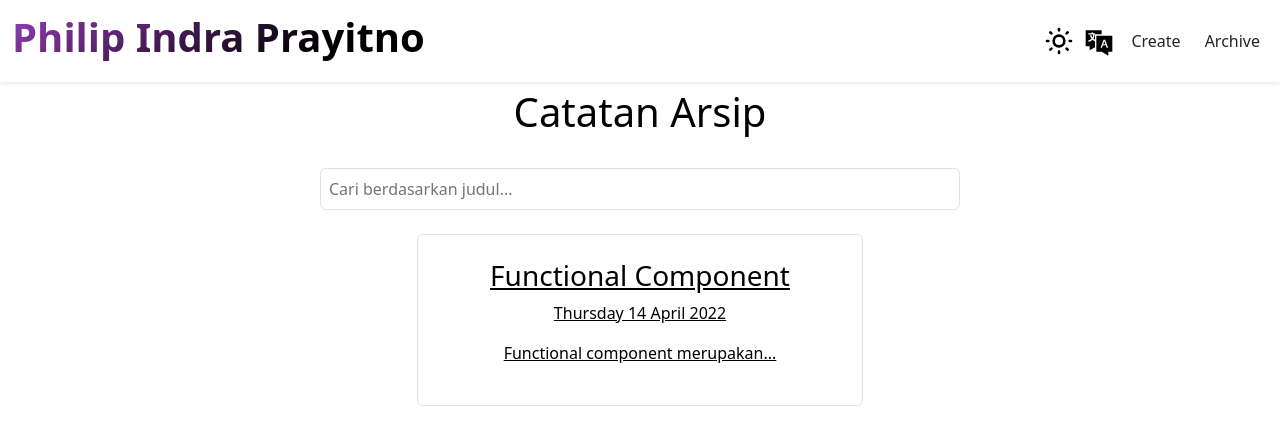
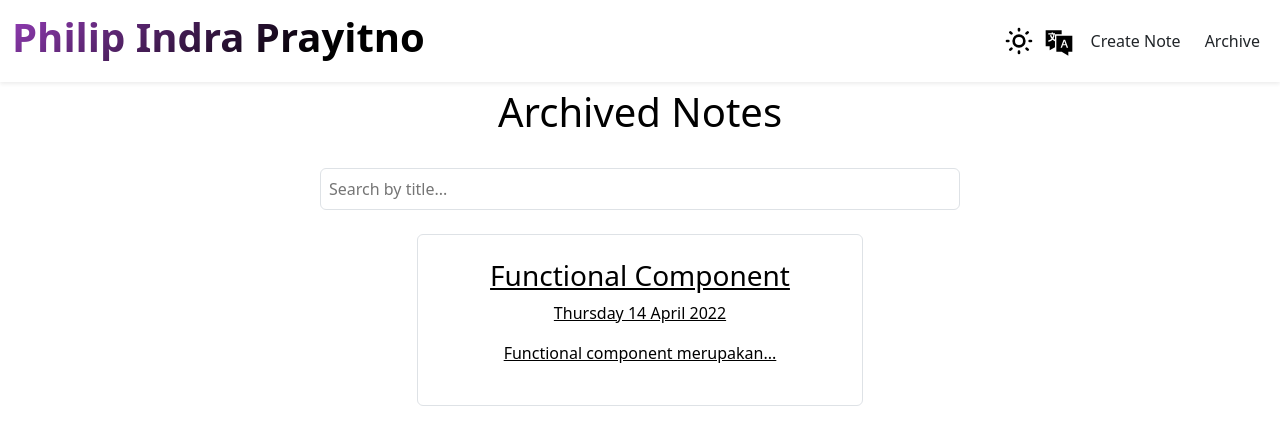
Before and after one commit to S1rent/notes2025, a React (Create React App) app: page /archive in a window 1280 px wide. Shown: the top 444 px of the page. Built offline with nearby package versions, Linux system fonts and the light colour scheme.

Commit message:
feat: added some localization

```diff
--- a/src/components/Navbar.js
+++ b/src/components/Navbar.js
@@ -8,6 +8,7 @@ import {LANGUAGE_ENUM, useLanguage} from '../context/LanguageContext';
 import { THEME_ENUM, useTheme } from "../context/ThemeContext";
 import MoonIcon from "../assets/MoonIcon";
 import WhiteLanguageIcon from "../assets/WhiteLanguageIcon";
+import { getLocalizedStrings, LOCALIZATION_STRINGS_ENUM } from "../utils/localization";
 
 const Header = () => {
   const [isOpen, setIsOpen] = useState(false);
@@ -17,6 +18,8 @@ const Header = () => {
 
   const currentTheme = getTheme()
   const isDarkTheme = currentTheme === THEME_ENUM.dark
+
+  const currentLang = getLanguage();
 
   return (
     <header className={`navbar navbar-expand-lg navbar-light ${isDarkTheme ? 'bg-black' : 'bg-white'} shadow-sm fixed-top`}>
@@ -85,12 +88,12 @@ const Header = () => {
             </li>
             <li className="nav-item">
               <Link className={`nav-link ${isDarkTheme ? "text-light" : "text-dark"}`} to="/create">
-                Create
+                {getLocalizedStrings(LOCALIZATION_STRINGS_ENUM.navBarCreate, currentLang)}
               </Link>
             </li>
             <li className="nav-item">
               <Link className={`nav-link ${isDarkTheme ? "text-light" : "text-dark"}`} to="/archive">
-                Archive
+                {getLocalizedStrings(LOCALIZATION_STRINGS_ENUM.navBarArchive, currentLang)}
               </Link>
             </li>
           </ul>
--- a/src/components/NoteForm.js
+++ b/src/components/NoteForm.js
@@ -1,7 +1,12 @@
 import React, { useState } from 'react';
 import 'bootstrap/dist/css/bootstrap.min.css';
+import { useLanguage } from '../context/LanguageContext';
+import { getLocalizedStrings, LOCALIZATION_STRINGS_ENUM } from '../utils/localization';
 
 const NoteForm = ({ onSubmit }) => {
+  const {getLanguage} = useLanguage();
+  const currentLang = getLanguage();
+
   const [formData, setFormData] = useState({
     title: '',
     description: '',
@@ -26,14 +31,14 @@ const NoteForm = ({ onSubmit }) => {
     <form onSubmit={handleSubmit} className="p-4 border rounded shadow-sm bg-white">
       <div className="mb-3">
         <label htmlFor="title" className="form-label fw-bolder">
-          Title
+          {getLocalizedStrings(LOCALIZATION_STRINGS_ENUM.title, currentLang)}
         </label>
         <input
           type="text"
           className="form-control"
           id="title"
           name="title"
-          placeholder="Enter title"
+          placeholder={getLocalizedStrings(LOCALIZATION_STRINGS_ENUM.enterTitle, currentLang)}
           value={formData.title}
           onChange={handleChange}
           required
@@ -42,14 +47,15 @@ const NoteForm = ({ onSubmit }) => {
 
       <div className="mb-3">
         <label htmlFor="description" className="form-label fw-bolder">
-          Description
+
+        {getLocalizedStrings(LOCALIZATION_STRINGS_ENUM.description, currentLang)}
         </label>
         <textarea
           className="form-control"
           id="description"
           name="description"
           rows="3"
-          placeholder="Enter description"
+          placeholder={getLocalizedStrings(LOCALIZATION_STRINGS_ENUM.enterDescription, currentLang)}
           value={formData.description}
           onChange={handleChange}
           required
@@ -66,12 +72,14 @@ const NoteForm = ({ onSubmit }) => {
           onChange={handleChange}
         />
         <label className="form-check-label" htmlFor="isArchive">
-          Archive this note?
+
+        {getLocalizedStrings(LOCALIZATION_STRINGS_ENUM.archiveThisNote, currentLang)}
         </label>
       </div>
 
       <button type="submit" className="btn btn-primary w-100" style={{ background: '#923cb5', border: 'none' }}>
-        Save Note
+
+      {getLocalizedStrings(LOCALIZATION_STRINGS_ENUM.saveNote, currentLang)}
       </button>
     </form>
   );
--- a/src/components/SearchBar.js
+++ b/src/components/SearchBar.js
@@ -1,12 +1,18 @@
 import React from "react";
 import PropTypes from "prop-types";
 import "bootstrap/dist/css/bootstrap.min.css";
+import { useLanguage } from "../context/LanguageContext";
+import { getLocalizedStrings, LOCALIZATION_STRINGS_ENUM } from "../utils/localization";
 
 const SearchBar = ({ searchTerm, onSearch }) => {
+
+  const {getLanguage} = useLanguage();
+  const currentLanguage = getLanguage();
+
   return (
     <input
       type="text"
-      placeholder="Cari berdasarkan judul..."
+      placeholder={getLocalizedStrings(LOCALIZATION_STRINGS_ENUM.homeNoteSearch, currentLanguage)}
       value={searchTerm}
       onChange={(e) => onSearch(e.target.value)}
       style={{ outline: 'none' }}
--- a/src/context/LanguageContext.js
+++ b/src/context/LanguageContext.js
@@ -13,7 +13,7 @@ export const useLanguage = () => {
 };
 
 export const LanguageProvider = ({ children }) => {
-    const [language, setLanguage] = useState(initialState);
+    const [language, setLanguage] = useState(localStorage.getItem('lang') ?? initialState);
 
     const getLanguage = () => {
         return language;
@@ -25,6 +25,7 @@ export const LanguageProvider = ({ children }) => {
             if(value === lang) {
                 isSuccess = true
                 setLanguage(lang)
+                localStorage.setItem('lang', lang);
             }
         });
         return isSuccess
--- a/src/context/ThemeContext.js
+++ b/src/context/ThemeContext.js
@@ -13,7 +13,7 @@ export const useTheme = () => {
 };
 
 export const ThemeProvider = ({ children }) => {
-    const [theme, setTheme] = useState(initialState);
+    const [theme, setTheme] = useState(localStorage.getItem('theme') ?? initialState);
 
     const getTheme = () => {
         return theme;
@@ -25,6 +25,7 @@ export const ThemeProvider = ({ children }) => {
             if(value === newTheme) {
                 isSuccess = true
                 setTheme(newTheme)
+                localStorage.setItem('theme', newTheme);
             }
         });
         return isSuccess
--- a/src/pages/Archive.js
+++ b/src/pages/Archive.js
@@ -3,12 +3,17 @@ import { useNotes } from "../context/NoteContext";
 import NoteList from "../components/NoteList";
 import SearchBar from "../components/SearchBar";
 import { THEME_ENUM, useTheme } from "../context/ThemeContext";
+import { useLanguage } from "../context/LanguageContext";
+import { getLocalizedStrings, LOCALIZATION_STRINGS_ENUM } from "../utils/localization";
 
 const Archive = () => {
   const { noteList } = useNotes();
   const [searchTerm, setSearchTerm] = useState("");
+
   const { getTheme } = useTheme();
   const isDarkTheme = getTheme() === THEME_ENUM.dark;
+  const {getLanguage} = useLanguage();
+  const currentLang = getLanguage();
 
   const filteredNotes = noteList
     .filter((x) => x.archived)
@@ -26,7 +31,7 @@ const Archive = () => {
           isDarkTheme ? "text-white" : "text-black"
         } text-center`}
       >
-        Catatan Arsip
+        {getLocalizedStrings(LOCALIZATION_STRINGS_ENUM.archivedNotes, currentLang)}
       </h1>
       <SearchBar searchTerm={searchTerm} onSearch={setSearchTerm} />
       <NoteList notes={filteredNotes} />
--- a/src/pages/CreateNote.js
+++ b/src/pages/CreateNote.js
@@ -3,11 +3,16 @@ import NoteForm from "../components/NoteForm";
 import { useNotes } from "../context/NoteContext";
 import { useNavigate } from 'react-router-dom';
 import { THEME_ENUM, useTheme } from "../context/ThemeContext";
+import { useLanguage } from "../context/LanguageContext";
+import { getLocalizedStrings, LOCALIZATION_STRINGS_ENUM } from "../utils/localization";
 
 const CreateNote = () => {
   const { addNote } = useNotes();
   const {getTheme} = useTheme();
   const isDarkTheme = getTheme() === THEME_ENUM.dark
+  const {getLanguage} = useLanguage();
+  const currentLang = getLanguage();
+
   const today = new Date()
   const navigate = useNavigate();
 
@@ -26,7 +31,7 @@ const CreateNote = () => {
 
   return (
     <div className="container" style={{ paddingTop: '5.5rem', minHeight: 800 }}>
-      <h1 className={`text-2xl font-bold ${isDarkTheme ? "text-white" : 'text-black'} my-5`}>Create a Note</h1>
+      <h1 className={`text-2xl font-bold ${isDarkTheme ? "text-white" : 'text-black'} my-5`}>{getLocalizedStrings(LOCALIZATION_STRINGS_ENUM.createNote, currentLang)}</h1>
       <NoteForm onSubmit={handleFormSubmit} />
     </div>
 
--- a/src/pages/Home.js
+++ b/src/pages/Home.js
@@ -5,13 +5,19 @@ import SearchBar from "../components/SearchBar";
 import { useSearchParams } from "react-router-dom";
 import ThemedContainer from "../components/ThemedContainer";
 import { THEME_ENUM, useTheme } from "../context/ThemeContext";
+import { LOCALIZATION_STRINGS_ENUM, getLocalizedStrings } from "../utils/localization";
+import { useLanguage } from "../context/LanguageContext";
 
 const Home = () => {
   const { noteList } = useNotes();
   const [searchParams, setSearchParams] = useSearchParams();
   const [searchTerm, setSearchTerm] = useState("");
+
   const {getTheme} = useTheme();
   const isDarkTheme = getTheme() === THEME_ENUM.dark
+
+  const {getLanguage} = useLanguage();
+  const currentLanguage = getLanguage();
 
   const filteredNotes = noteList
     .filter((x) => !x.archived)
@@ -37,7 +43,7 @@ const Home = () => {
       style={{ paddingTop: "5.5rem", textAlign: "center", minHeight: 720, flexDirection: 'column' }}
     >
       <h1 className={`text-2xl font-bold ${isDarkTheme ? "text-white" : "text-black"} text-center`}>
-        Catatan Aktif
+        {getLocalizedStrings(LOCALIZATION_STRINGS_ENUM.homeActiveNotes, currentLanguage)}
       </h1>
       <SearchBar searchTerm={searchTerm} onSearch={setSearchTerm} />
       <NoteList notes={filteredNotes} />
--- a/src/pages/NoteDetail.js
+++ b/src/pages/NoteDetail.js
@@ -3,45 +3,58 @@ import { useNotes } from "../context/NoteContext";
 import { useNavigate, useParams } from "react-router-dom";
 import NoteCard from "../components/NoteCard";
 import { THEME_ENUM, useTheme } from "../context/ThemeContext";
+import { useLanguage } from "../context/LanguageContext";
+import { getLocalizedStrings, LOCALIZATION_STRINGS_ENUM } from "../utils/localization";
 
 const NoteDetail = () => {
+  const params = useParams();
+  const { getNote, deleteNote, archiveNote, unarchiveNote } = useNotes();
+  const [note, setNote] = useState();
+  const [isArchived, setIsArchived] = useState(false);
+  const navigate = useNavigate();
 
-  const params = useParams()
-  const { getNote, deleteNote, archiveNote, unarchiveNote }  = useNotes();
-  const [note, setNote] = useState();
-  const [isArchived, setIsArchived] = useState(false)
-  const navigate = useNavigate();
-    const {getTheme} = useTheme();
-    const isDarkTheme = getTheme() === THEME_ENUM.dark
+  const { getTheme } = useTheme();
+  const isDarkTheme = getTheme() === THEME_ENUM.dark;
+
+  const { getLanguage } = useLanguage();
+  const currentLang = getLanguage();
 
   useEffect(() => {
-    if(params.noteId)
-    {
-      const data = getNote(params.noteId)
-      setNote(data)
-      setIsArchived(data?.archived ?? false)
+    if (params.noteId) {
+      const data = getNote(params.noteId);
+      setNote(data);
+      setIsArchived(data?.archived ?? false);
     }
-  }, [params.noteId])
+  }, [params.noteId]);
 
   const handleDelete = () => {
-    deleteNote(params.noteId)
+    deleteNote(params.noteId);
 
-    navigate(`/`)
-  }
+    navigate(`/`);
+  };
 
   const handleArchive = () => {
-    if(isArchived) {
-      unarchiveNote(params.noteId)
+    if (isArchived) {
+      unarchiveNote(params.noteId);
     } else {
-      archiveNote(params.noteId)
+      archiveNote(params.noteId);
     }
 
-    navigate(`/`)
-  }
+    navigate(`/`);
+  };
 
   return (
-    <div className="container text-center justify" style={{ paddingTop: '5.1625rem', minHeight: 780 }}>
-      <h1 className={`text-2xl font-bold ${isDarkTheme ? "text-white" :"text-black"} text-center my-5 pt-5`}>Note Detail</h1>
+    <div
+      className="container text-center justify"
+      style={{ paddingTop: "5.1625rem", minHeight: 780 }}
+    >
+      <h1
+        className={`text-2xl font-bold ${
+          isDarkTheme ? "text-white" : "text-black"
+        } text-center my-5 pt-5`}
+      >
+        {getLocalizedStrings(LOCALIZATION_STRINGS_ENUM.noteDetail, currentLang)}
+      </h1>
       <NoteCard
         key={note?.id}
         title={note?.title}
@@ -50,11 +63,21 @@ const NoteDetail = () => {
         isDetail
       />
 
-      <button type="submit" className="btn btn-primary w-100 mt-5" style={{ background: '#923cb5', border: 'none' }} onClick={handleArchive}>
-        {isArchived ? "Un-Archive" : "Archive"}
+      <button
+        type="submit"
+        className="btn btn-primary w-100 mt-5"
+        style={{ background: "#923cb5", border: "none" }}
+        onClick={handleArchive}
+      >
+        {isArchived ? getLocalizedStrings(LOCALIZATION_STRINGS_ENUM.unArchive, currentLang) : getLocalizedStrings(LOCALIZATION_STRINGS_ENUM.navBarArchive, currentLang) }
       </button>
-      <button type="submit" className="btn btn-primary w-100 mt-2" style={{ background: 'red', border: 'none' }} onClick={handleDelete}>
-        Delete
+      <button
+        type="submit"
+        className="btn btn-primary w-100 mt-2"
+        style={{ background: "red", border: "none" }}
+        onClick={handleDelete}
+      >
+        {getLocalizedStrings(LOCALIZATION_STRINGS_ENUM.delete, currentLang)}
       </button>
     </div>
   );
--- /dev/null
+++ b/src/utils/localization.js
@@ -0,0 +1,61 @@
+import { LANGUAGE_ENUM } from "../context/LanguageContext";
+
+const ENGLISH_STRINGS = {
+  homeActiveNotes: "Active Notes",
+  homeNoteSearch: "Search by title...",
+  navBarCreate: "Create Note",
+  navBarArchive: "Archive",
+  createNote: "Create a Note",
+  title: "Title",
+  description: "Description",
+  enterTitle: "Enter title",
+  enterDescription: "Enter description",
+  archiveThisNote: "Archive this note?",
+  saveNote: "Save note",
+  archivedNotes: "Archived Notes",
+  delete: "Delete",
+  noteDetail: "Note Detail",
+  unArchive: "Un-Archive"
+};
+
+const INDONESIA_STRINGS = {
+  homeActiveNotes: "Catatan Aktif",
+  homeNoteSearch: "Cari berdasarkan judul...",
+  navBarCreate: "Buat Note",
+  navBarArchive: "Arsip",
+  createNote: "Buat catatan baru",
+  title: "Judul",
+  description: "Deskripsi",
+  enterTitle: "Masukkan judul",
+  enterDescription: "Masukkan deskripsi",
+  archiveThisNote: "Arsipkan catatan ini?",
+  saveNote: "Simpan catatan",
+  archivedNotes: "Catatan Arsip",
+  delete: "Hapus",
+  noteDetail: "Detail Catatan",
+  unArchive: "Batalkan Arsip"
+};
+
+export const LOCALIZATION_STRINGS_ENUM = {
+  homeActiveNotes: "homeActiveNotes",
+  homeNoteSearch: "homeNoteSearch",
+  navBarCreate: "navBarCreate",
+  navBarArchive: "navBarArchive",
+  createNote: "createNote",
+  title: "title",
+  description: "description",
+  enterTitle: "enterTitle",
+  enterDescription: "enterDescription",
+  archiveThisNote: "archiveThisNote",
+  saveNote: "saveNote",
+  archivedNotes: "archivedNotes",
+  delete: "delete",
+  noteDetail: "noteDetail",
+  unArchive: "unArchive"
+};
+
+export const getLocalizedStrings = (keyword, language) => {
+  return language === LANGUAGE_ENUM.indonesia
+    ? INDONESIA_STRINGS[keyword]
+    : ENGLISH_STRINGS[keyword];
+};
```
